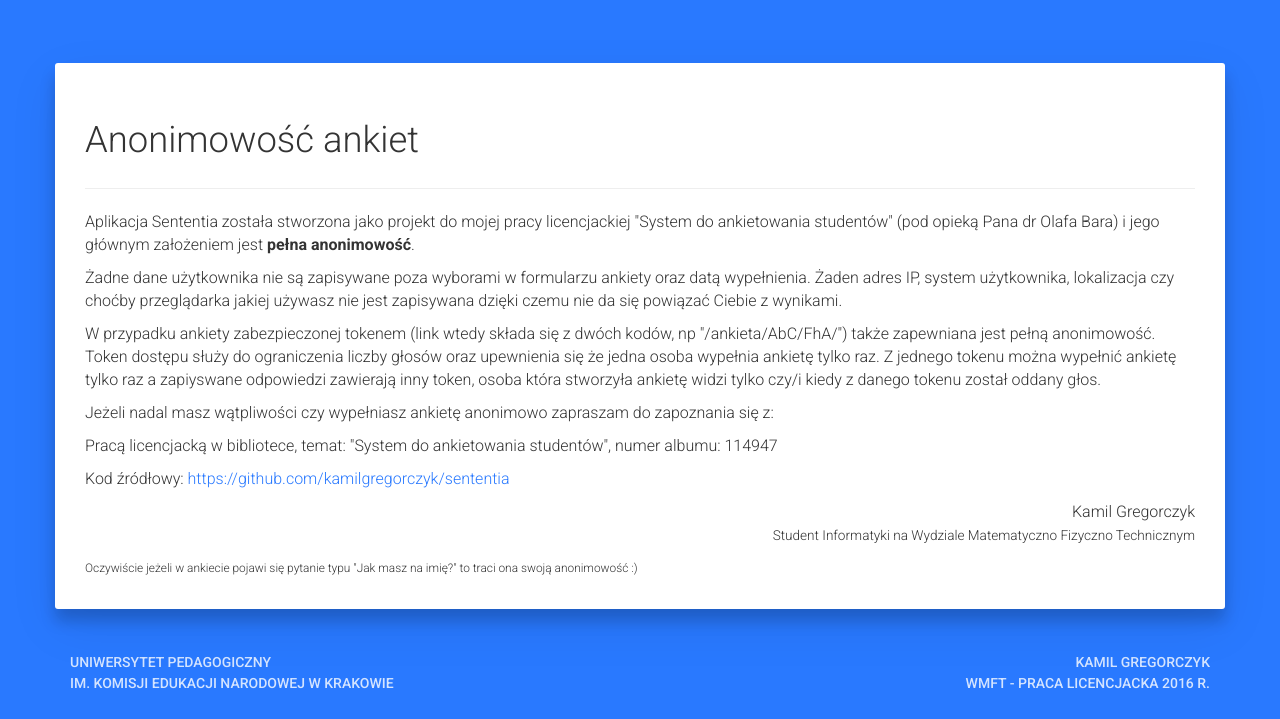
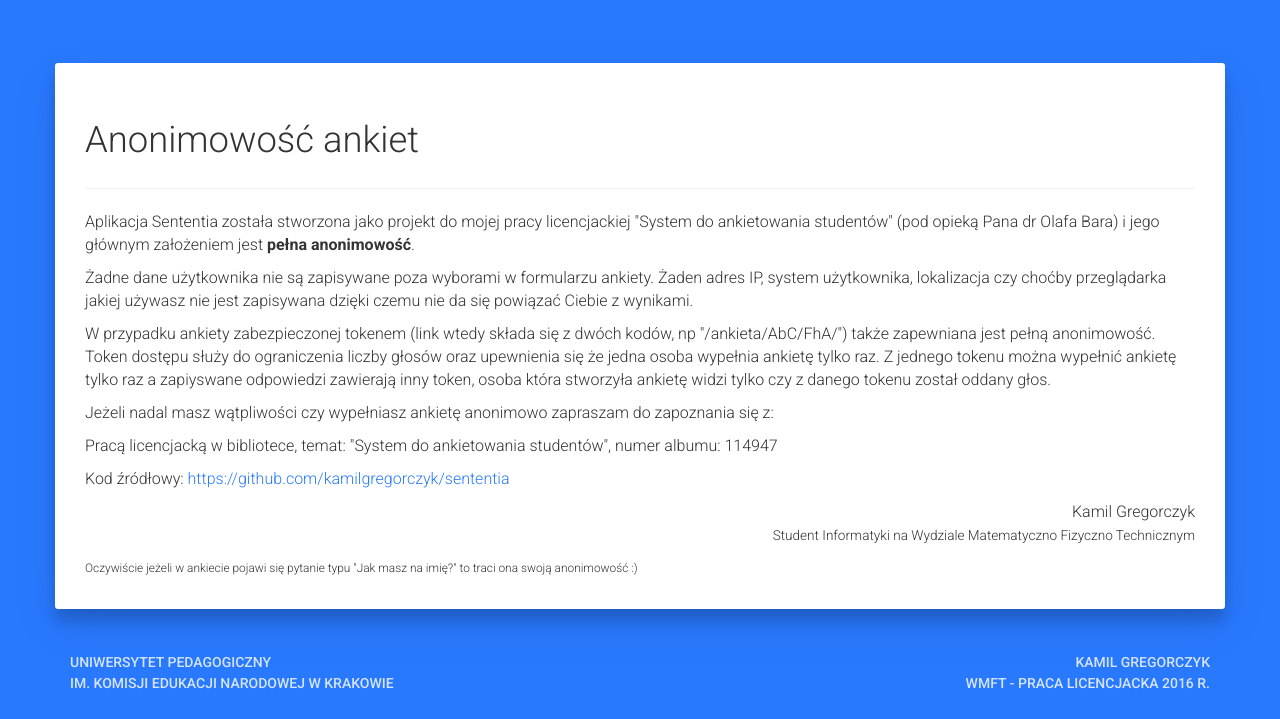
Before and after one commit to kamilgregorczyk/sententia, a Django app: template poll/templates/website/faq.html in a window 1280 px wide. Shown: the part 81-800 px from the top of the page. Run offline with Django 3.2, Linux system fonts and the light colour scheme; the template is opened without the code that fills it, so the values that code supplies are empty; some libraries are stand-ins or nearby versions.

Commit message:
changed faq

```diff
--- a/poll/templates/website/faq.html
+++ b/poll/templates/website/faq.html
@@ -7,9 +7,9 @@
             <h2>Anonimowość ankiet</h2>
             <hr>
             <p>Aplikacja Sententia została stworzona jako projekt do mojej pracy licencjackiej "System do ankietowania studentów" (pod opieką Pana dr Olafa Bara) i jego głównym założeniem jest <strong>pełna anonimowość</strong>.</p>
-            <p>Żadne dane użytkownika nie są zapisywane poza wyborami w formularzu ankiety oraz datą wypełnienia. Żaden adres IP, system użytkownika, lokalizacja czy choćby przeglądarka jakiej używasz nie jest zapisywana dzięki czemu nie da się powiązać Ciebie z wynikami.</p>
+            <p>Żadne dane użytkownika nie są zapisywane poza wyborami w formularzu ankiety. Żaden adres IP, system użytkownika, lokalizacja czy choćby przeglądarka jakiej używasz nie jest zapisywana dzięki czemu nie da się powiązać Ciebie z wynikami.</p>
             <p>W przypadku ankiety zabezpieczonej tokenem (link wtedy składa się z dwóch kodów, np "/ankieta/AbC/FhA/") także zapewniana jest pełną anonimowość. Token dostępu służy do ograniczenia liczby głosów oraz upewnienia się że jedna osoba wypełnia ankietę tylko raz.
-                Z jednego tokenu można wypełnić ankietę tylko raz a zapiyswane odpowiedzi zawierają inny token, osoba która stworzyła ankietę widzi tylko czy/i kiedy z danego tokenu został oddany głos.</p>
+                Z jednego tokenu można wypełnić ankietę tylko raz a zapiyswane odpowiedzi zawierają inny token, osoba która stworzyła ankietę widzi tylko czy z danego tokenu został oddany głos.</p>
             <p>Jeżeli nadal masz wątpliwości czy wypełniasz ankietę anonimowo zapraszam do zapoznania się z: </p>
             <p>Pracą licencjacką w bibliotece, temat: "System do ankietowania studentów", numer albumu: 114947</p>
             <p>Kod źródłowy: <a href="https://github.com/kamilgregorczyk/sententia">https://github.com/kamilgregorczyk/sententia</a></p>
--- a/requirements.txt
+++ b/requirements.txt
@@ -6,3 +6,4 @@
 django-tabbed-admin==0.0.5
 django-admin-sortable==2.0.18
 django-nested-admin==3.0.8
+django-compressor==2.0
```
